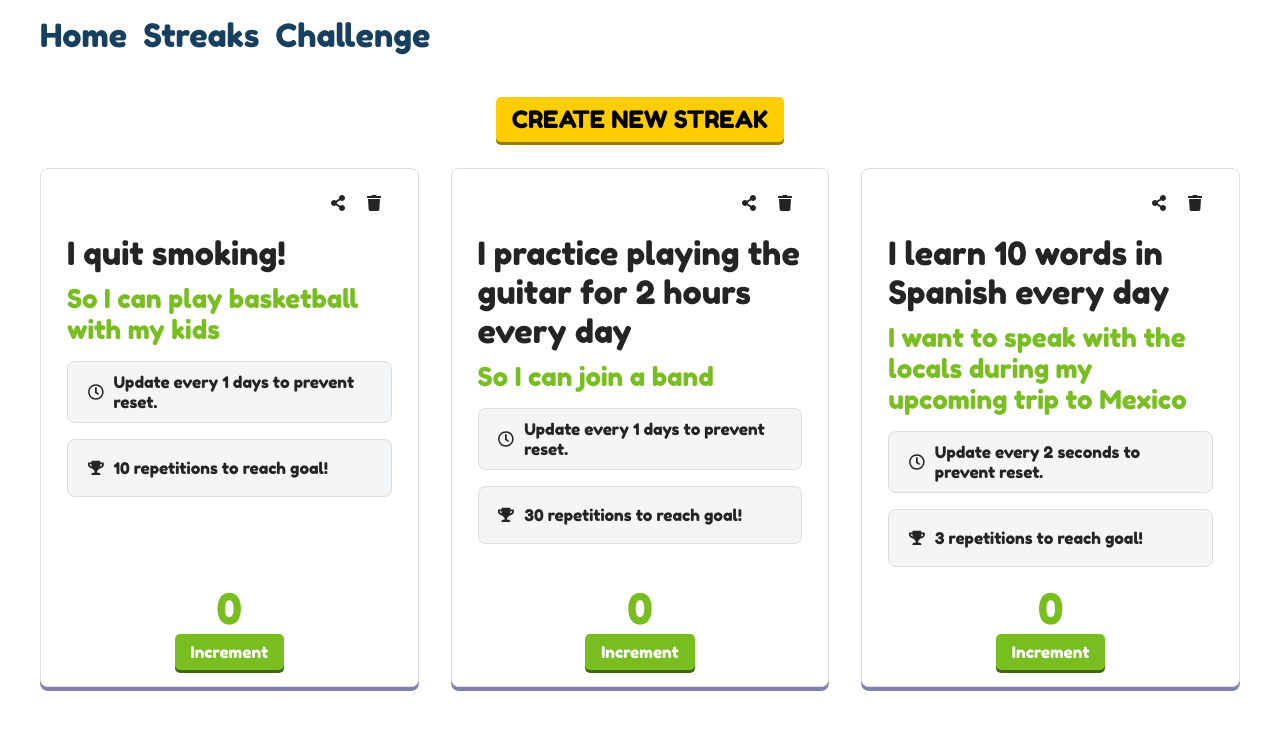
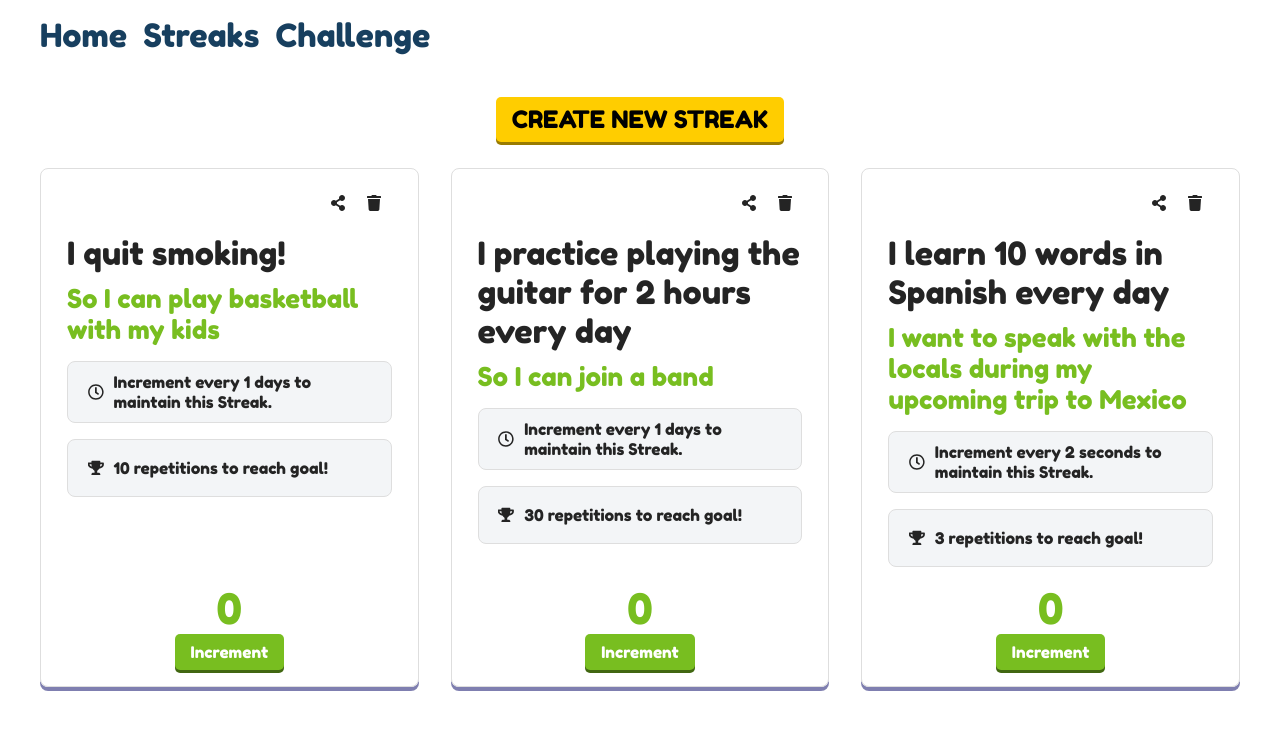
Before and after one commit to ravona/momentum, a React (Create React App) app in the folder momentum/: page /StreaksPage in a window 1280 px wide. Shown: the top 730 px of the page. Built offline with nearby package versions, Linux system fonts and the light colour scheme.

Commit message:
setting state to null is considered a bad paractice, so goal state is set to 0

```diff
--- a/momentum/src/components/CreateStreak/CreateStreak.jsx
+++ b/momentum/src/components/CreateStreak/CreateStreak.jsx
@@ -9,7 +9,7 @@ const CreateStreak = ({onCreateStreak}) => {
   const [motivation, setMotivation] = useState("");
   const [intervalNum, setIntervalNum] = useState(1);
   const [intervalUnit, setIntervalUnit] = useState("days");
-  const [goal, setGoal] = useState(null);
+  const [goal, setGoal] = useState(0);
 
   const handleSubmit = (e) => {
     e.preventDefault();
@@ -22,7 +22,7 @@ const CreateStreak = ({onCreateStreak}) => {
       intervalUnit,
       count: 0,
       goal,
-      deadline: null,
+      deadline: 0,
     };
     onCreateStreak(newStreak);
   };
--- a/momentum/src/components/Streak/Streak.jsx
+++ b/momentum/src/components/Streak/Streak.jsx
@@ -62,8 +62,8 @@ export const Streak = ({streak, onDeleteStreak, onStreakUpdate}) => {
             <li className={"Streak__list-item"}>
               <FaRegClock className="Streak__list-item__icon" />
               <span>
-                Update every {streak.intervalNum} {streak.intervalUnit} to
-                prevent reset.
+                Increment every {streak.intervalNum} {streak.intervalUnit} to
+                maintain this Streak.
               </span>
             </li>
             {streak.goal ? (
```
